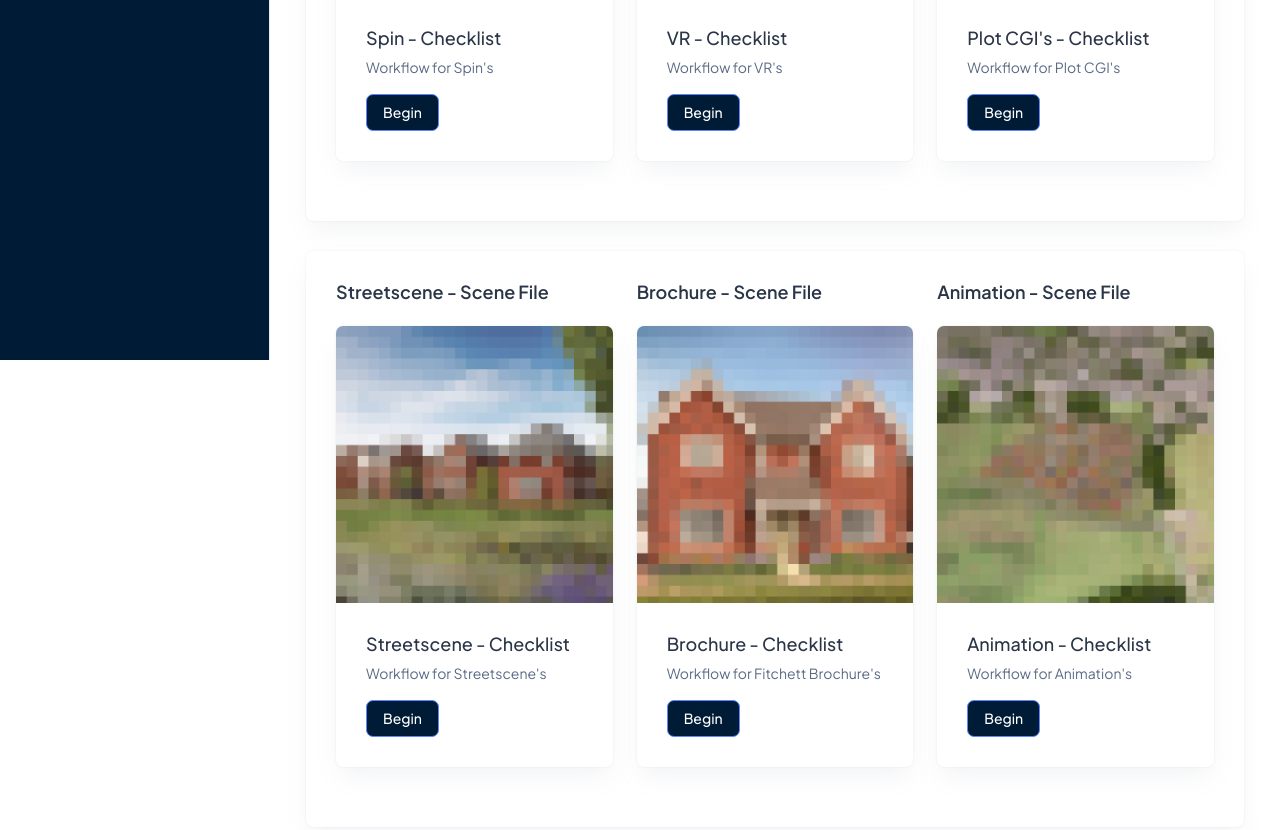
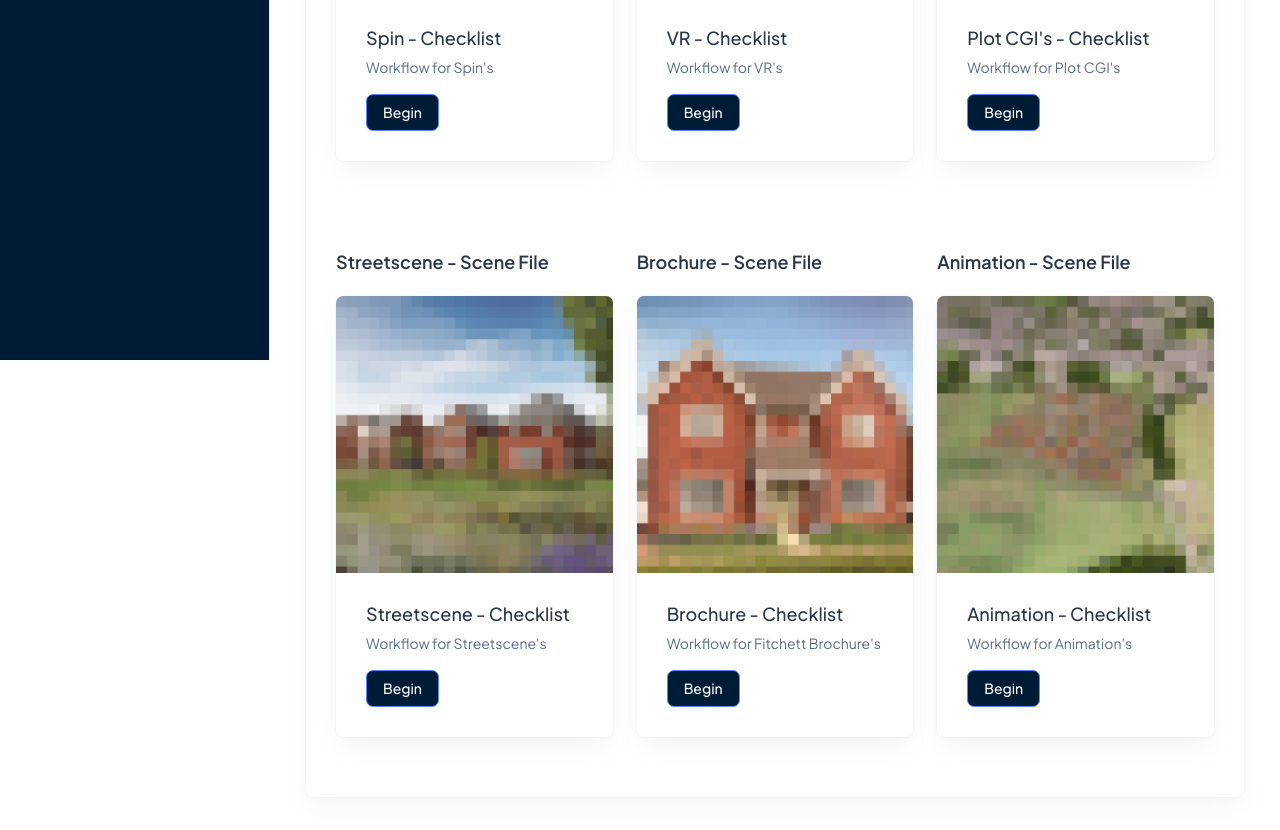
Before and after one commit to conortbdw-lgtm/Bloor_Homes_Hub, a website: page scene-files.html in a window 1280 px wide. Shown: the part 440-1270 px from the top of the page. Drawn offline with Linux system fonts and the light colour scheme.

Commit message:
scene-file-re-format

```diff
--- a/scene-files.html
+++ b/scene-files.html
@@ -147,10 +147,6 @@
 								  	</div>
 								</div>
 							</div>
-						</div>
-					</div>
-					<div class="container-fluid">
-						<div class="card">
 							<div class="card-body">
 								<div class="row">
 							  		<div class="col-md-3">
```
